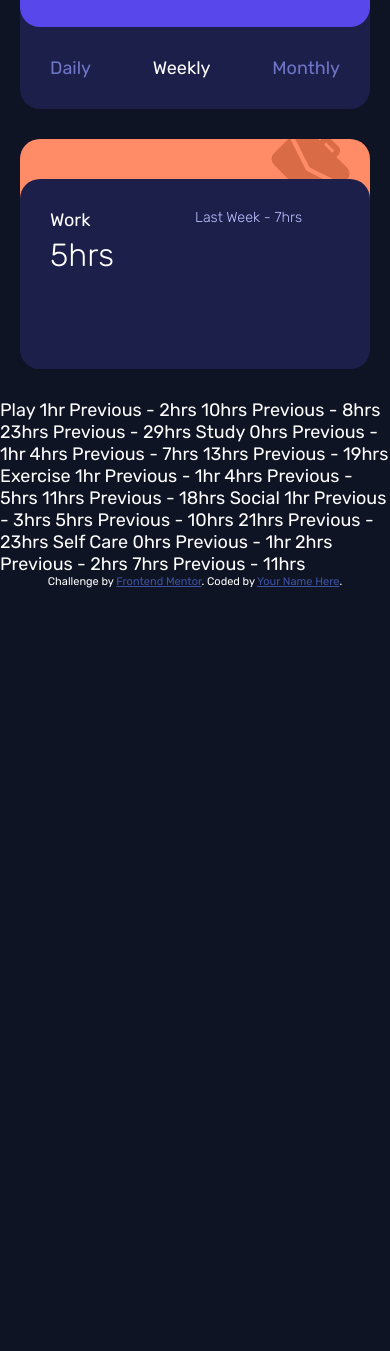
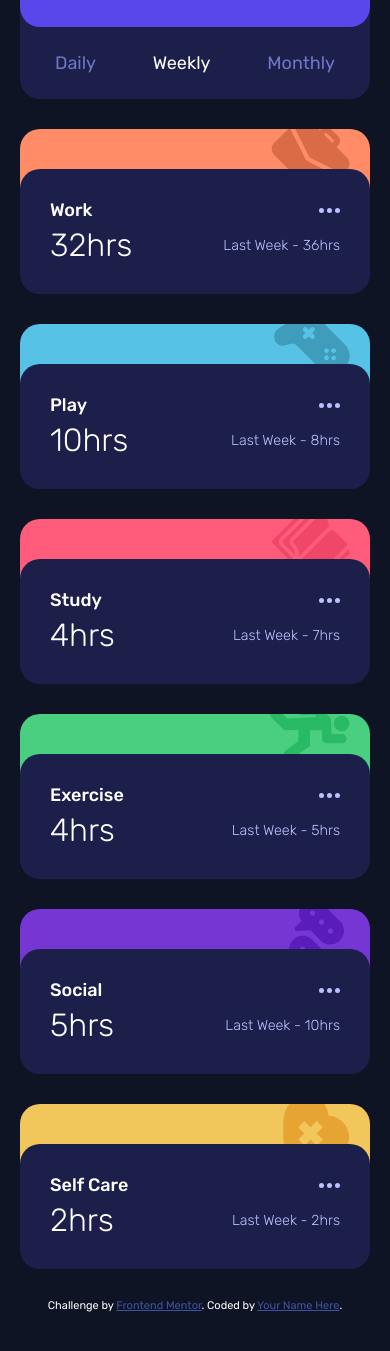
Before and after one commit to timothy-isenegger/challenge-time-tracking-dashboard, a plain HTML site: page index.html in a window 390 px wide. Shown: the part 183-1534 px from the top of the page. Before the commit the page ends 851 px from the top, so only its background shows below. Drawn offline with Linux system fonts and the light colour scheme.

Commit message:
[TASK] Implement mobile view

```diff
--- a/index.html
+++ b/index.html
@@ -31,81 +31,151 @@
       </div>
       <div class="card__body">
         <nav class="nav nav--statistics">
-          <div>Daily</div>
-          <div class="active">Weekly</div>
-          <div>Monthly</div>
+          <button class="btn btn-link">Daily</button>
+          <button class="btn btn-link active">Weekly</button>
+          <button class="btn btn-link">Monthly</button>
         </nav>
       </div>
     </div>
-
+    <!-- Card Work -->
     <div class="card card--statistic">
       <div class="card__header card__header--orange">
         <img class="card__icon" src="./images/icon-work.svg">
       </div>
       <div class="card__body">
-        <div class="actual-hours actual-hours--daily">
-          <div class="actual-hours__title">
-            Work
-          </div>
-          <div class="actual-hours__value">
-            5hrs
-          </div>
+        <div class="actual-hours__title">
+          Work
         </div>
-        <div class="prev-hours prev-hours--daily">
-          <div class="prev-hours__title">Last Week&nbsp;-&nbsp;</div>
-          <div class="prev-hours__total">7hrs</div>
+        <img class="menu-dots" src="images/icon-ellipsis.svg" alt="icon ellipsis">
+        <div class="actual-hours__value">
+          <span class="" data-cycle="daily">5hrs</span>
+          <span class="active-cycle" data-cycle="weekly">32hrs</span>
+          <span class="" data-cycle="monthly">103hrs</span>
         </div>
-        <div class="d-none">
-          32hrs <!-- weekly -->
-          Previous - 36hrs <!-- weekly -->
-          103hrs <!-- monthly -->
-          Previous - 128hrs <!-- monthly -->
+        <div class="prev-hours__value">
+          <span class="" data-cycle="daily">Last Week&nbsp;-&nbsp;7hrs</span>
+          <span class="active-cycle" data-cycle="weekly">Last Week&nbsp;-&nbsp;36hrs</span>
+          <span class="" data-cycle="monthly">Last Week&nbsp;-&nbsp;128hrs</span>
+        </div>
+      </div>
+    </div>
+
+    <!-- Card Play -->
+    <div class="card card--statistic">
+      <div class="card__header card__header--blue">
+        <img class="card__icon" src="./images/icon-play.svg">
+      </div>
+      <div class="card__body">
+        <div class="actual-hours__title">
+          Play
+        </div>
+        <img class="menu-dots" src="images/icon-ellipsis.svg" alt="icon ellipsis">
+        <div class="actual-hours__value">
+          <span class="" data-cycle="daily">1hrs</span>
+          <span class="active-cycle" data-cycle="weekly">10hrs</span>
+          <span class="" data-cycle="monthly">23hrs</span>
+        </div>
+        <div class="prev-hours__value">
+          <span class="" data-cycle="daily">Last Week&nbsp;-&nbsp;2hrs</span>
+          <span class="active-cycle" data-cycle="weekly">Last Week&nbsp;-&nbsp;8hrs</span>
+          <span class="" data-cycle="monthly">Last Week&nbsp;-&nbsp;29hrs</span>
+        </div>
+      </div>
+    </div>
+
+    <!-- Card Study -->
+    <div class="card card--statistic">
+      <div class="card__header card__header--red">
+        <img class="card__icon" src="./images/icon-study.svg">
+      </div>
+      <div class="card__body">
+        <div class="actual-hours__title">
+          Study
+        </div>
+        <img class="menu-dots" src="images/icon-ellipsis.svg" alt="icon ellipsis">
+        <div class="actual-hours__value">
+          <span class="" data-cycle="daily">0hrs</span>
+          <span class="active-cycle" data-cycle="weekly">4hrs</span>
+          <span class="" data-cycle="monthly">13hrs</span>
+        </div>
+        <div class="prev-hours__value">
+          <span class="" data-cycle="daily">Last Week&nbsp;-&nbsp;1hrs</span>
+          <span class="active-cycle" data-cycle="weekly">Last Week&nbsp;-&nbsp;7hrs</span>
+          <span class="" data-cycle="monthly">Last Week&nbsp;-&nbsp;19hrs</span>
+        </div>
+      </div>
+    </div>
+
+    <!-- Exercise -->
+    <div class="card card--statistic">
+      <div class="card__header card__header--green">
+        <img class="card__icon" src="./images/icon-exercise.svg">
+      </div>
+      <div class="card__body">
+        <div class="actual-hours__title">
+          Exercise
+        </div>
+        <img class="menu-dots" src="images/icon-ellipsis.svg" alt="icon ellipsis">
+        <div class="actual-hours__value">
+          <span class="" data-cycle="daily">1hrs</span>
+          <span class="active-cycle" data-cycle="weekly">4hrs</span>
+          <span class="" data-cycle="monthly">11hrs</span>
+        </div>
+        <div class="prev-hours__value">
+          <span class="" data-cycle="daily">Last Week&nbsp;-&nbsp;1hrs</span>
+          <span class="active-cycle" data-cycle="weekly">Last Week&nbsp;-&nbsp;5hrs</span>
+          <span class="" data-cycle="monthly">Last Week&nbsp;-&nbsp;18hrs</span>
+        </div>
+      </div>
+    </div>
+
+    <!-- Card Social -->
+    <div class="card card--statistic">
+      <div class="card__header card__header--violet">
+        <img class="card__icon" src="./images/icon-social.svg">
+      </div>
+      <div class="card__body">
+        <div class="actual-hours__title">
+          Social
+        </div>
+        <img class="menu-dots" src="images/icon-ellipsis.svg" alt="icon ellipsis">
+        <div class="actual-hours__value">
+          <span class="" data-cycle="daily">1hrs</span>
+          <span class="active-cycle" data-cycle="weekly">5hrs</span>
+          <span class="" data-cycle="monthly">11hrs</span>
+        </div>
+        <div class="prev-hours__value">
+          <span class="" data-cycle="daily">Last Week&nbsp;-&nbsp;3hrs</span>
+          <span class="active-cycle" data-cycle="weekly">Last Week&nbsp;-&nbsp;10hrs</span>
+          <span class="" data-cycle="monthly">Last Week&nbsp;-&nbsp;23hrs</span>
+        </div>
+      </div>
+    </div>
+
+    <!-- Card Self Care-->
+    <div class="card card--statistic">
+      <div class="card__header card__header--yellow">
+        <img class="card__icon" src="./images/icon-self-care.svg">
+      </div>
+      <div class="card__body">
+        <div class="actual-hours__title">
+          Self Care
+        </div>
+        <img class="menu-dots" src="images/icon-ellipsis.svg" alt="icon ellipsis">
+        <div class="actual-hours__value">
+          <span class="" data-cycle="daily">0hrs</span>
+          <span class="active-cycle" data-cycle="weekly">2hrs</span>
+          <span class="" data-cycle="monthly">7hrs</span>
+        </div>
+        <div class="prev-hours__value">
+          <span class="" data-cycle="daily">Last Week&nbsp;-&nbsp;1hrs</span>
+          <span class="active-cycle" data-cycle="weekly">Last Week&nbsp;-&nbsp;2hrs</span>
+          <span class="" data-cycle="monthly">Last Week&nbsp;-&nbsp;11hrs</span>
         </div>
       </div>
     </div>
   </div>
 </div>
-
-  Play
-  1hr <!-- daily -->
-  Previous - 2hrs <!-- daily -->
-  10hrs <!-- weekly -->
-  Previous - 8hrs <!-- weekly -->
-  23hrs <!-- monthly -->
-  Previous - 29hrs <!-- monthly -->
-
-  Study
-  0hrs <!-- daily -->
-  Previous - 1hr <!-- daily -->
-  4hrs <!-- weekly -->
-  Previous - 7hrs <!-- weekly -->
-  13hrs <!-- monthly -->
-  Previous - 19hrs <!-- monthly -->
-
-  Exercise
-  1hr <!-- daily -->
-  Previous - 1hr <!-- daily -->
-  4hrs <!-- weekly -->
-  Previous - 5hrs <!-- weekly -->
-  11hrs <!-- monthly -->
-  Previous - 18hrs <!-- monthly -->
-
-  Social
-  1hr <!-- daily -->
-  Previous - 3hrs <!-- daily -->
-  5hrs <!-- weekly -->
-  Previous - 10hrs <!-- weekly -->
-  21hrs <!-- monthly -->
-  Previous - 23hrs <!-- monthly -->
-
-  Self Care
-  0hrs <!-- daily -->
-  Previous - 1hr <!-- daily -->
-  2hrs <!-- weekly -->
-  Previous - 2hrs <!-- weekly -->
-  7hrs <!-- monthly -->
-  Previous - 11hrs <!-- monthly -->
-
 
   <div class="attribution">
     Challenge by <a href="https://www.frontendmentor.io?ref=challenge" target="_blank">Frontend Mentor</a>.
--- a/src/css/styles.css
+++ b/src/css/styles.css
@@ -74,8 +74,18 @@ h1 {
     margin: 0;
 }
 
+.btn {
+    background-color: var(--blue-pale);
+    border: none;
+    font-family: var(--font-family);
+    font-size: var(--font-size-base);
+    color: white;
+    cursor: pointer;
+    padding: 0 5px;
+}
+
 .card--profile .card__body {
-    padding: var(--spacer-large);
+    padding: calc(var(--spacer) * 1.25) var(--spacer-large);
 }
 
 .nav {
@@ -84,11 +94,12 @@ h1 {
     justify-content: space-between;
 }
 
-.nav > div {
+.btn-link {
+    background-color: transparent;
     color: var(--blue-desaturated);
 }
 
-.nav > div.active {
+.btn-link.active {
     color: white;
 }
 
@@ -110,6 +121,26 @@ h1 {
     background-color: var(--orange-light);
 }
 
+.card__header--blue {
+    background-color: var(--blue-soft);
+}
+
+.card__header--red {
+    background-color: var(--red-light);
+}
+
+.card__header--green {
+    background-color: var(--green-lime);
+}
+
+.card__header--violet {
+    background-color: var(--violet);
+}
+
+.card__header--yellow {
+    background-color: var(--orange-soft);
+}
+
 .card--statistic .card__body {
     border-radius: var(--spacer);
     padding: var(--spacer-large);
@@ -118,11 +149,19 @@ h1 {
     position: relative;
     display: grid;
     grid-template-columns: 1fr 1fr;
-    grid-template-rows: 1fr 1fr;
+    grid-template-rows: auto auto;
+    align-items: center;
+    justify-content: flex-start;
+    grid-row-gap: 5px;
+}
+
+.menu-dots,
+.prev-hours__value {
+    justify-self: self-end;
 }
 
 .actual-hours__title {
-    margin-bottom: 5px;
+    font-weight: 500;
 }
 
 .actual-hours__value {
@@ -130,13 +169,18 @@ h1 {
     font-weight: 300;
 }
 
-.prev-hours {
+.prev-hours__value {
     font-weight: 300;
     font-size: 80%;
     color: var(--blue-pale);
-    display: flex;
 }
 
-.d-none {
+[data-cycle="daily"],
+[data-cycle="weekly"],
+[data-cycle="monthly"] {
     display: none;
 }
+
+.active-cycle {
+    display: block;
+}
```
